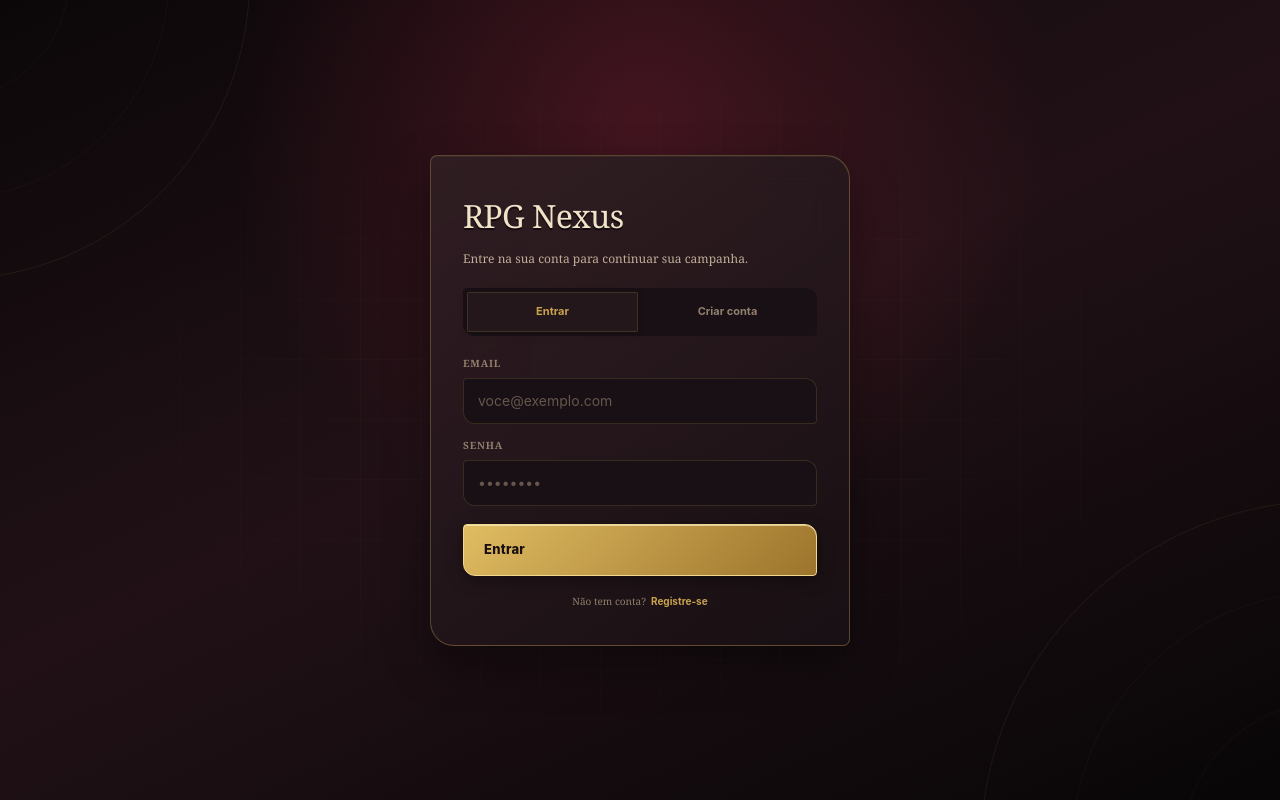
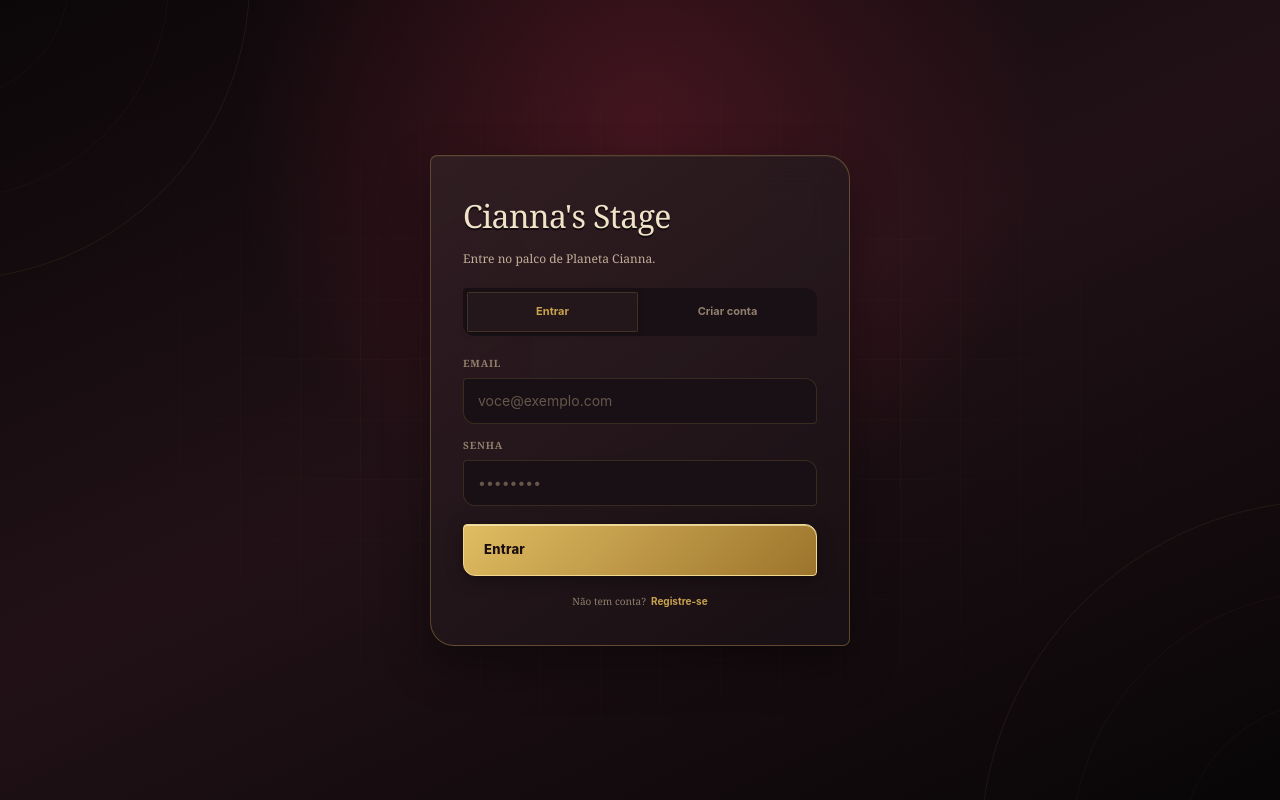
Before and after one commit to Matheuslinspg3/rpg-nexus-live, a Next.js app: page / in a window 1280 px wide. Built offline with nearby package versions, Linux system fonts and the light colour scheme; no server answers.

Commit message:
brand: update Cianna's Stage login copy

```diff
--- a/app/components/AuthForm.tsx
+++ b/app/components/AuthForm.tsx
@@ -45,8 +45,8 @@ export function AuthForm() {
       <div className="login-orbit login-orbit-two" aria-hidden />
       <div className="basic-auth-card">
         <div className="auth-brand">
-          <h1>RPG Nexus</h1>
-          <p>{isLogin ? 'Entre na sua conta para continuar sua campanha.' : 'Crie sua conta e comece sua jornada.'}</p>
+          <h1>Cianna's Stage</h1>
+          <p>{isLogin ? 'Entre no palco de Planeta Cianna.' : 'Crie sua conta e comece sua jornada em Planeta Cianna.'}</p>
         </div>
 
         <div className="auth-tabs">
```
